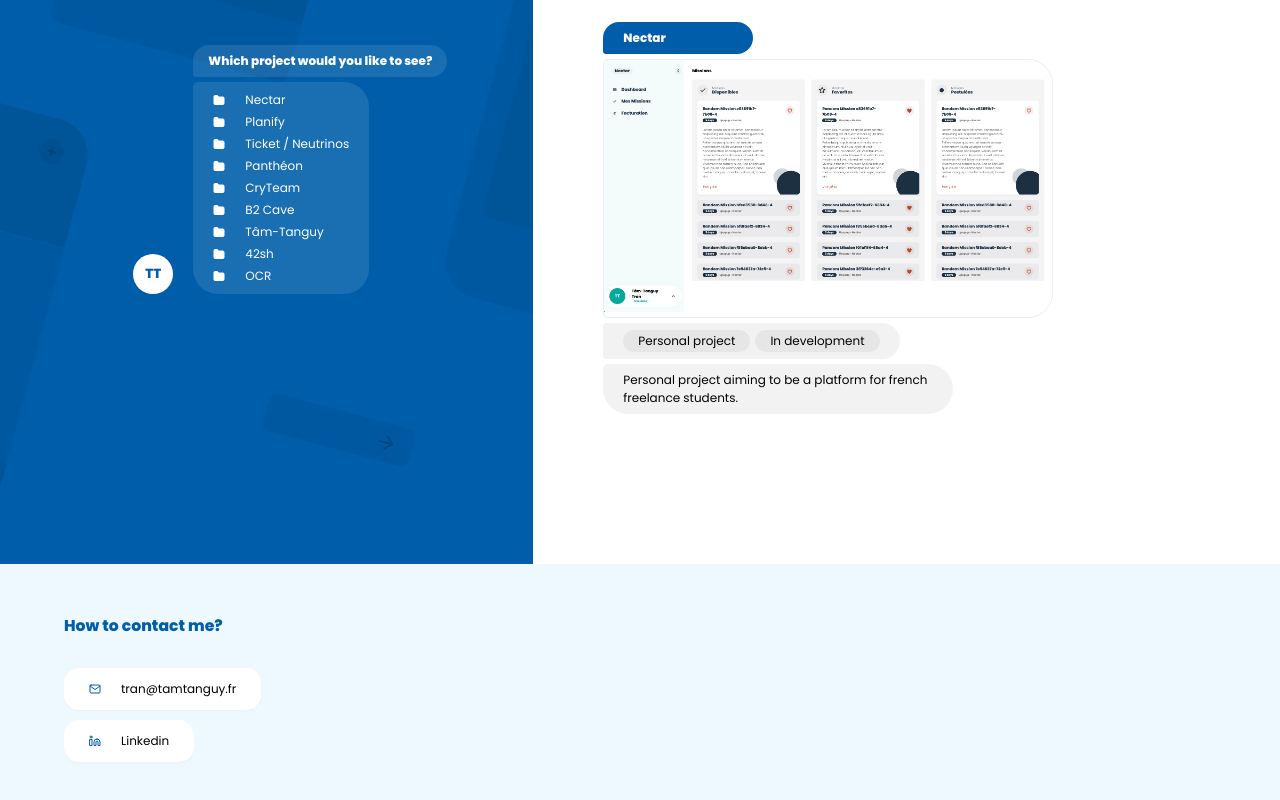
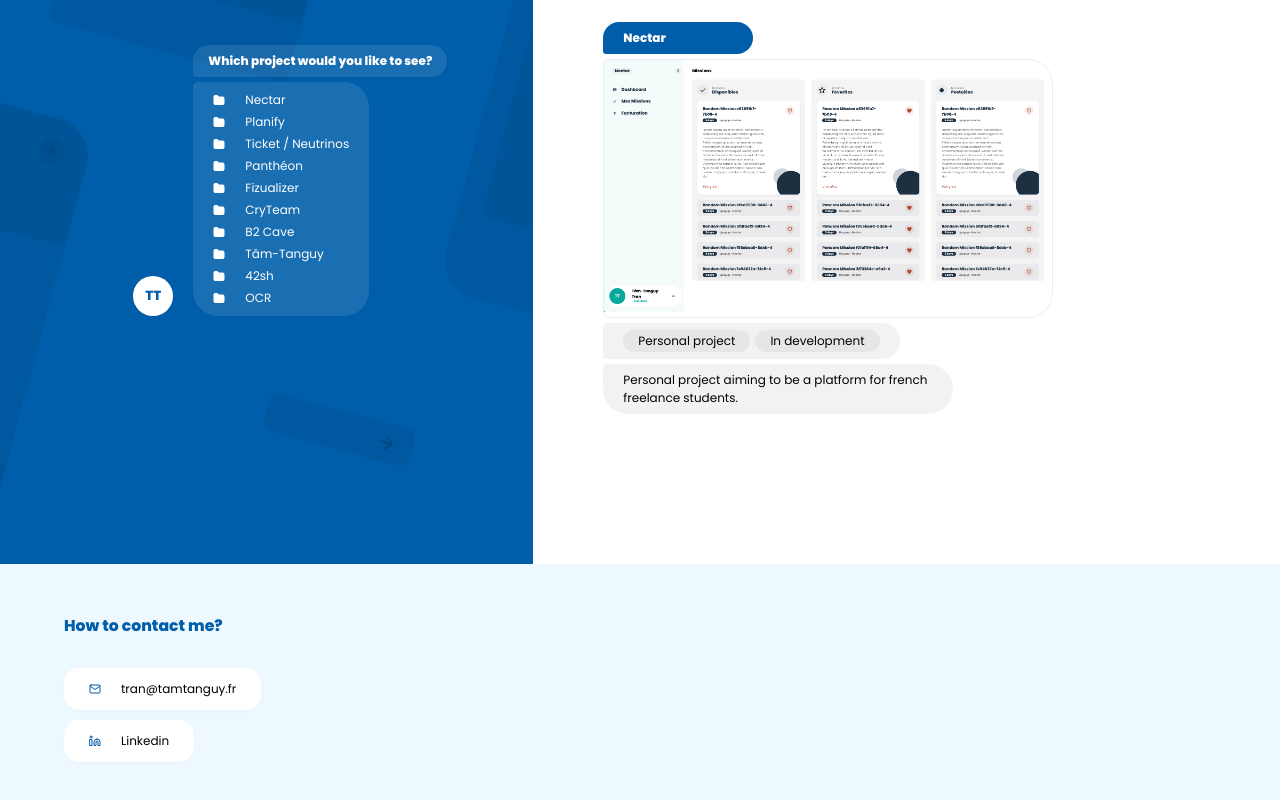
Before and after one commit to atomgenie/tam-tanguy, a React (Create React App) app: page / in a window 1280 px wide. Shown: the part 1692-2492 px from the top of the page. Built offline with nearby package versions, Linux system fonts and the light colour scheme.

Commit message:
feat(XP): Add fizualizer project

```diff
--- a/src/data.ts
+++ b/src/data.ts
@@ -94,6 +94,14 @@ export const data: {
             picture: pictureFolder + "pantheon.png",
         },
         {
+            name: "Fizualizer",
+            tags: ["School Project", "Personal Project", "GoLang", "React.js", "TypeScript", "Open Source", "Cloud Firestore"],
+            description:
+                "Open source project allowing to visualize data in the Cloud Firestore emulator.",
+            link: "https://github.com/atomgenie/fizualizer",
+            picture: pictureFolder + "fizualizer.png",
+        },
+        {
             name: "CryTeam",
             tags: ["School Project", "Video game", "Unity"],
             description:
```
